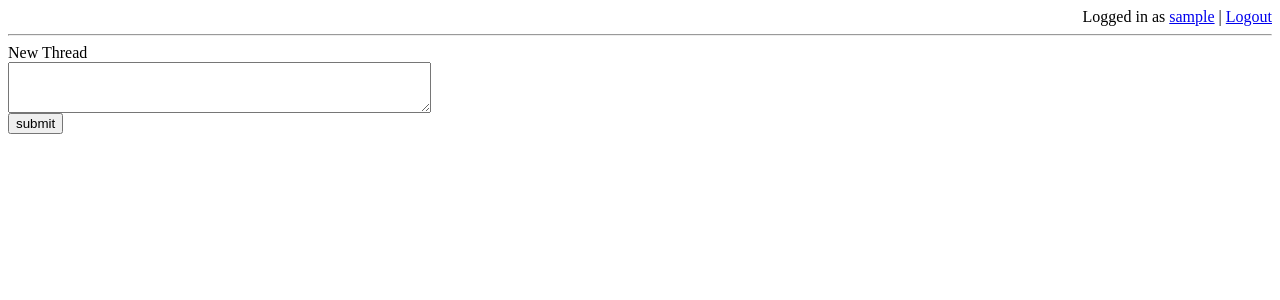
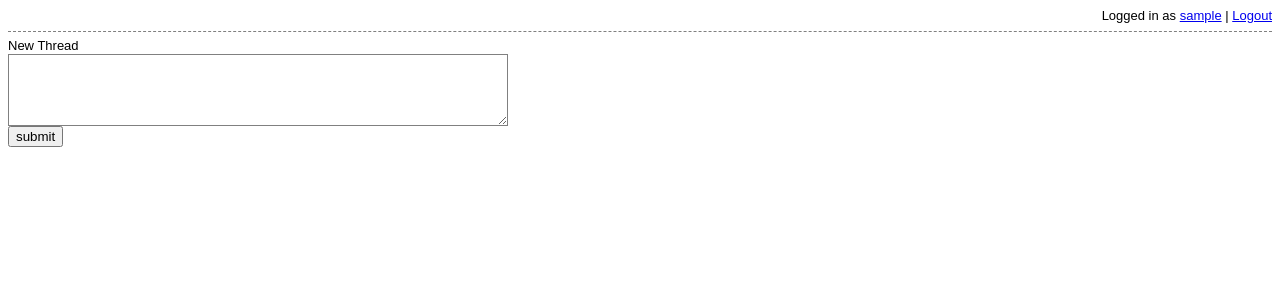
Before and after one commit to noamsu/djangodash2012, a Django app: page / in a window 1280 px wide. Shown: the top 300 px of the page. Run offline with Django 3.2, Linux system fonts and the light colour scheme; the visitor is signed in with stand-in values (Sample User, id 1); data that the repository does not hold is empty; some libraries are stand-ins or nearby versions.

Commit message:
Adding more CSS.

```diff
--- a/djangodash/templates/base.html
+++ b/djangodash/templates/base.html
@@ -6,6 +6,22 @@
 </title>
 
 <style>
+
+body
+{font:13px/1.231 arial,helvetica,clean,sans-serif;*font-size:small;*font:x-small}
+
+.comment-content{font:13px/1.231 arial,helvetica,clean,sans-serif;*font-size:small;*font:x-small;}
+
+hr {
+	border: none;
+	border-top: dashed 1px gray;
+}
+
+.comment-info {
+	color:gray;
+	font-size:13px;
+}
+
 ul, li {
     list-style-type:none;
 }
@@ -14,6 +30,18 @@ ul, li {
 	font-size:12px;
 	text-decoration: underline;
 	cursor:hand;
+}
+
+textarea {
+    padding: 9px;
+    outline: 0;
+    font: 13px/1.231 arial,helvetica,clean,sans-serif;
+    background: #FFFFFF;
+    border: 1px solid gray;
+	font-size: 18px;
+	width: 500px;
+	padding: 2px;
+
 }
 </style>
 
--- a/djangodash/templates/comment.html
+++ b/djangodash/templates/comment.html
@@ -26,7 +26,7 @@
     <td>
     <div id="second_{{comment.pk}}" class="comment">
         <span class="comment-info">{{comment.pk}} says:</span>
-        <li>{{comment.content}}</li>
+        <li><span id="comment-content" style='font-size:14px'>{{comment.content}}</span></li>
         <span class="reply-link">reply</span>
         <form style='display:none;' id="{{comment.pk}}" action="/add_comment" method="POST">
         {% csrf_token %}
```
Also changed, not shown: djangodash/templates/thread.html (+5 -3 lines).
